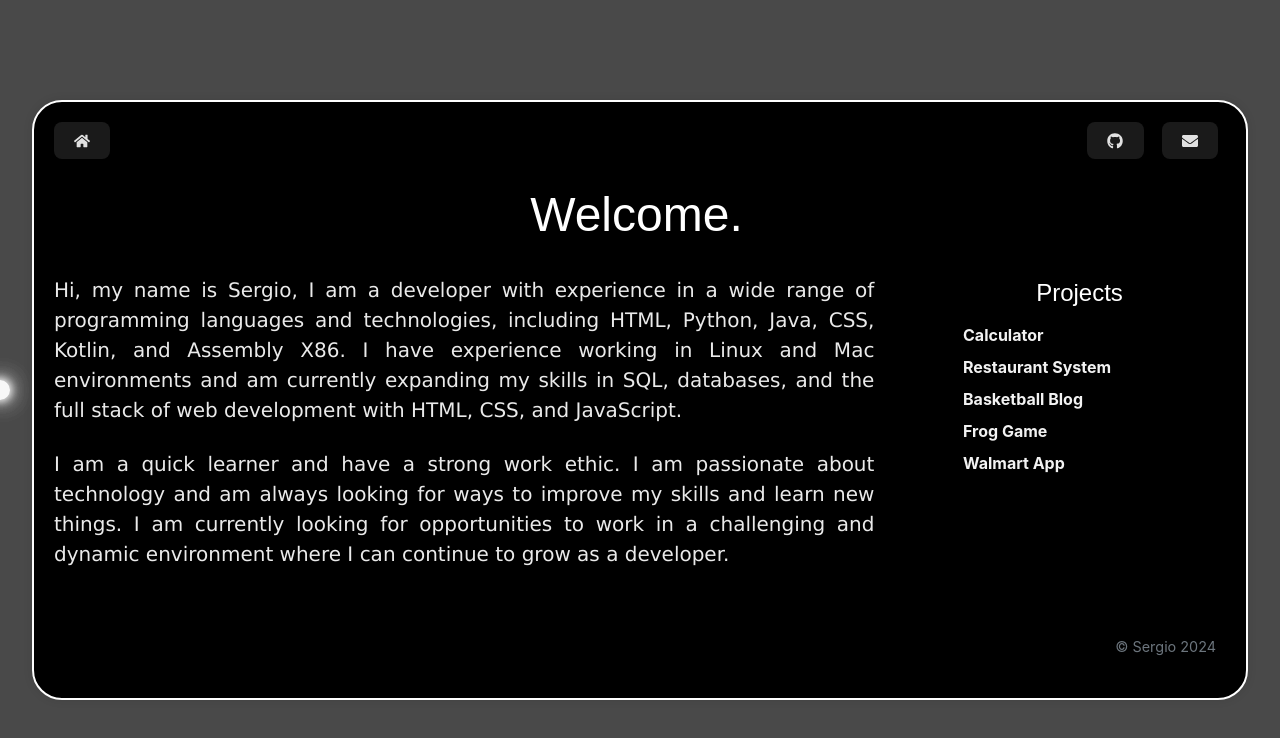
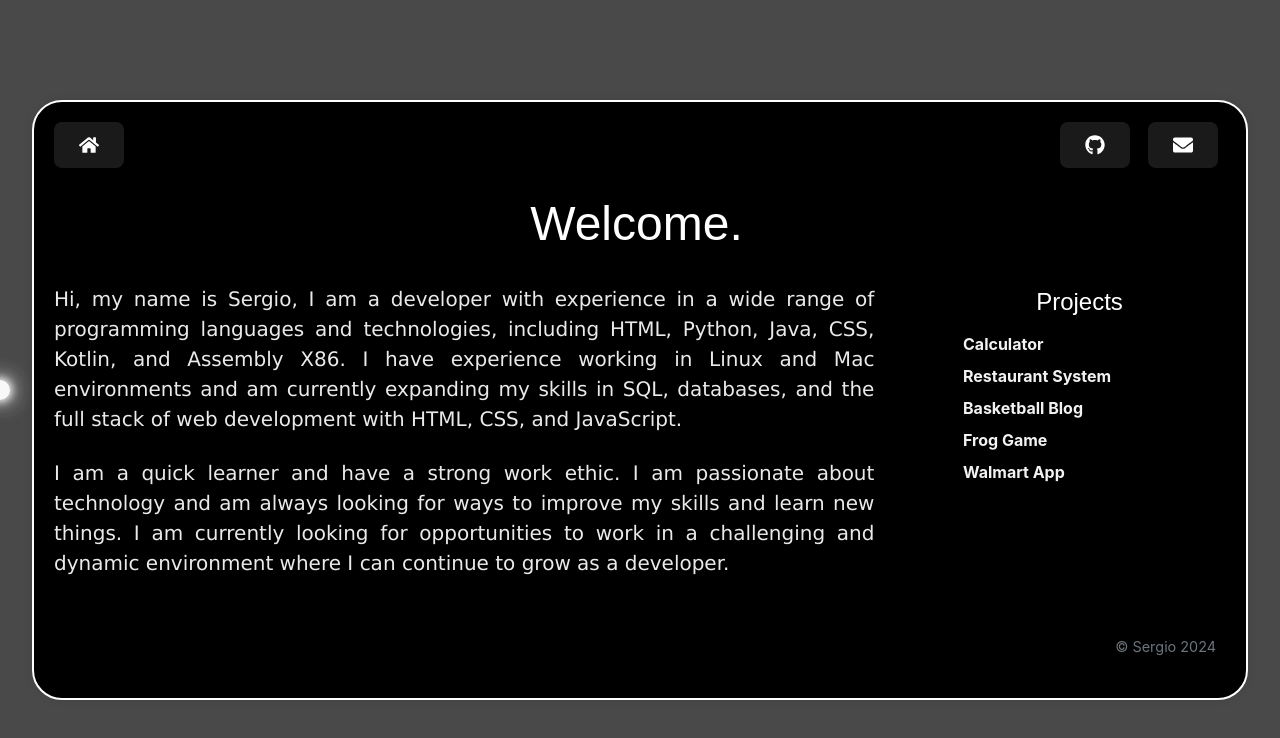
Before and after one commit to SergioAle210/Portafolio, a React (Vite) app: page / in a window 1280 px wide. Shown: the top 738 px of the page. Built offline with nearby package versions, Linux system fonts and the light colour scheme; a web font is replaced by a local one.

Commit message:
feat: update button style

```diff
--- a/src/components/Button/Button.css
+++ b/src/components/Button/Button.css
@@ -2,16 +2,28 @@
     border-radius: 8px;
     border: 1px solid transparent;
     padding: 0.6em 1.2em;
-    font-size: 1em;
+    font-size: 1.25em;
     font-weight: 500;
     font-family: inherit;
     background-color: #1a1a1a;
-    transition: border-color 0.25s;
+    color: #fff;
+    transition: all 0.3s ease;
     margin-right: 8px;
+    display: inline-flex;
     justify-content: center;
     align-items: center;
+    box-shadow: 0 4px 6px rgba(0, 0, 0, 0.1);
 }
 
 .button:hover {
-    background-color: #7a7a7a;
+    background-color: #333;
+    border-color: #fff;
+    box-shadow: 0 6px 12px rgba(0, 0, 0, 0.2);
+    transform: translateY(-2px);
 }
+
+.button:active {
+    background-color: #555;
+    box-shadow: 0 3px 6px rgba(0, 0, 0, 0.1);
+    transform: translateY(0);
+}
```
